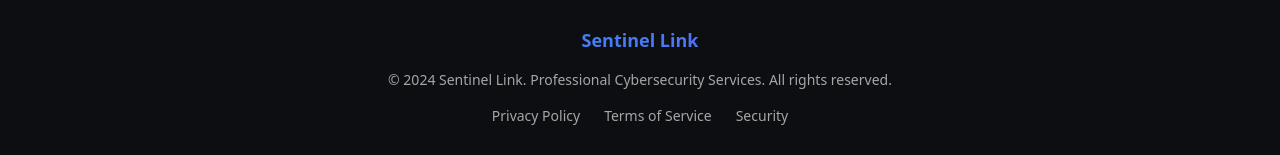
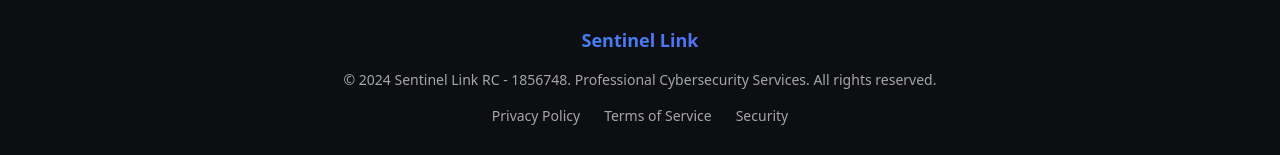
Before and after one commit to SentinelLinkHQ/SentinelLinkHQ, a React (Vite) app: page / in a window 1280 px wide. Shown: the part 3497-3652 px from the top of the page. Built offline with nearby package versions, Linux system fonts and the light colour scheme.

Commit message:
Reverted to commit 7e8580e33354981244dd6934bfba913eee6101f8

```diff
--- a/src/pages/Index.tsx
+++ b/src/pages/Index.tsx
@@ -30,7 +30,7 @@ const Index = () => {
             </h3>
           </div>
           <p className="text-muted-foreground text-sm">
-            © 2024 Sentinel Link. Professional Cybersecurity Services. All rights reserved.
+            © 2024 Sentinel Link RC - 1856748. Professional Cybersecurity Services. All rights reserved.
           </p>
           <div className="mt-4 flex justify-center space-x-6 text-sm text-muted-foreground">
             <span>Privacy Policy</span>
```
